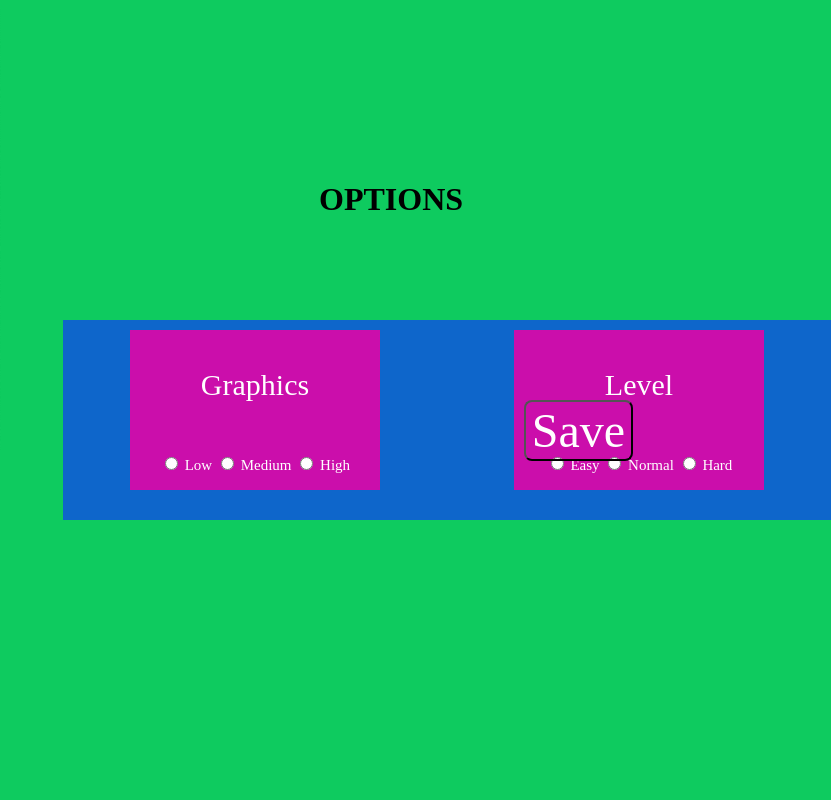
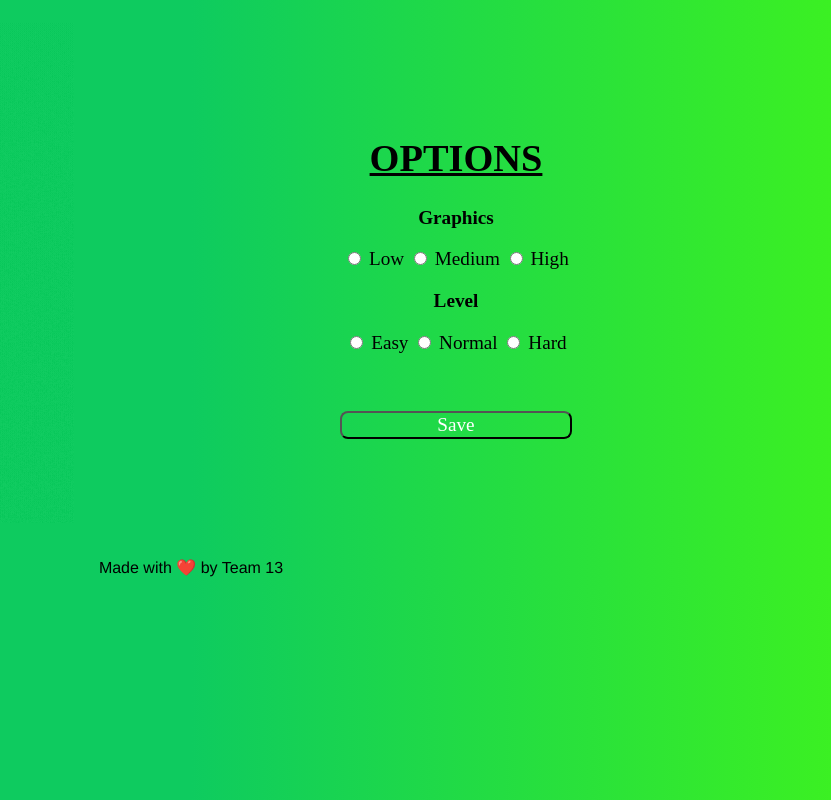
Before and after one commit to Anmoldh/anmoldh.github.io, a plain HTML site: page options.html in a window 1280 px wide. Shown: the whole page, without its empty margins (449-1280 px from the left). Drawn offline with Linux system fonts and the light colour scheme.

Commit message:
options fixed

```diff
--- a/assets/css/index wo flex.css
+++ /dev/null
@@ -1,52 +0,0 @@
-body{
-    background-color: #0ECB5F;
-    background-image: linear-gradient(to right, #0ECB5F, #0ECB5F, #3bf023);
-}
-
-#homegif{
-    width: 35%;
-    height: auto;
-}
-
-.playbtn{
-    margin-left: 55%;
-    margin-right: 5%;
-    margin-top: -25%;
-    margin-bottom: auto;
-}
-
-.optionsbtn{
-    margin-left: 55%;
-    margin-right: 5%;
-}
-
-.exitbtn{
-    margin-left: 55%;
-    margin-right: 5%;
-}
-
-button{
-    background-color: transparent;
-    color: white;
-    font-size: 80%;
-    font-family:'Times New Roman', Times, serif;
-    border-radius: 8px;
-    transition-duration: 0.5s;
-    width: 80%;
-}
-
-button:hover{
-    background-color: #0ECB5F;
-    color: black;
-    transform: scale(1.25);
-}
-
-footer{
-    font-size: 100%;
-    font-family: 'Franklin Gothic Medium', 'Arial Narrow', Arial, sans-serif;
-    position: fixed;
-    top: 90%;
-    width: 100%;
-    text-align: center;
-    pointer-events: none;
-}
--- a/assets/css/index.css
+++ b/assets/css/index.css
@@ -46,7 +46,6 @@ button{
 }
 
 button:hover{
-    background-color: #0ECB5F;
     color: black;
     transform: scale(1.2);
 }
--- a/assets/css/options.css
+++ b/assets/css/options.css
@@ -1,62 +1,80 @@
 body{
     background-color: #0ECB5F;
+    background-image: linear-gradient(to right, #0ECB5F, #0ECB5F, #3bf023);
 }
 
-#homegif{
-    width: 35%;
-    height: auto;
-}
-
-h1{
-    position: absolute;
-    top: 20%;
-    left: 60%;
-}
-
-.optionsflex{
-    background-color: #0e66cb;
+.container{
     display: flex;
     flex-direction: row;
     flex-wrap: wrap;
-    justify-content: space-around;
     align-items: center;
-    position: absolute;
-    top: 40%;
-    left: 40%;
+    justify-content: space-between;
 }
 
 @media (max-width: 800px){
-    .optionsflex{
+    .container{
         flex-direction: column;
     }
 }
 
-.optionsflex > div{
-    background-color: #cb0eab;
-    color: white;
-    width: 250px;
-    margin: 10px;
+.container > div{
     text-align: center;
-    line-height: 50px;
-    font-size: 30px;
+    margin: 15px;
 }
 
-.gfxform, .lvlform{
-    font-size: 50%;
+.options{
+    flex: 1;
+    padding: 5%;
+    font-size: 120%;
+    transition-duration: 0.5s;
 }
 
-button{
+.options:hover, .graphics:hover, .level:hover{
+    transform: scale(1.05);
+}
+
+.graphics, .level{
+    transition-duration: 0.5s;
+}
+
+.savebtn button{
     background-color: transparent;
     color: white;
-    font-size: 80%;
+    font-size: 100%;
+    margin-top: 10%;
     font-family:'Times New Roman', Times, serif;
     border-radius: 8px;
     transition-duration: 0.5s;
+    width: 40%;
+}
+
+button:hover{
+    color: black;
+    transform: scale(1.1);
+}
+
+img{
     width: 100%;
 }
 
-button:hover{
-    background-color: #0ECB5F;
-    color: black;
-    transform: scale(1.25);
+.options h1{
+    text-decoration: underline;
+    pointer-events: none;
 }
+
+.options p{
+    font-size: 100%;
+    font-weight: bolder;
+    line-height: 120%;
+    pointer-events: none;
+}
+
+footer{
+    font-size: 100%;
+    font-family: 'Franklin Gothic Medium', 'Arial Narrow', Arial, sans-serif;
+    position: relative;
+    top: 90%;
+    width: 100%;
+    text-align: center;
+    pointer-events: none;
+}
--- a/options.html
+++ b/options.html
@@ -11,13 +11,13 @@
     </head>
 
     <body>
-        <div class="logo">
-            <img src="assets/images/home logo.gif" id="homegif">
+        <div class="container">
+            <div class="homegif">
+                <img src="assets/images/home logo.gif">
             </div>
 
+            <div class="options">
                 <h1>OPTIONS</h1>
-
-        <div class="optionsflex">
                 <div class="graphics">
                     <p>Graphics</p>
                     <div class="gfxform">
@@ -31,7 +31,7 @@
                         </form>
                     </div>
                 </div>
-            <div>
+                <div class="level">
                     <p>Level</p>
                     <div class="lvlform">
                         <form>
@@ -45,14 +45,19 @@
                     </div>
                 </div>
                 <div class="savebtn">
-                    <h1><button onclick="savealert()">Save</button></h1>
+                    <button onclick="savealert()">Save</button>
                     <!-- JS Alert/ Script to be Removed later -->
                     <script>
                         function savealert() {
-                          alert("Saving options doesn't work right now, We are trying our best.");
+                          alert("hehe! This doesn't work.");
                         }
                     </script>
                 </div>
             </div>
+        </div>
+
+        <footer>
+            <p>Made with ❤️ by Team 13</p>
+        </footer>
     </body>
 </html>
```
Also changed, not shown: index wo flex.html (deleted, +0 -40 lines). Lines whose indentation alone changed are shown as unchanged.
